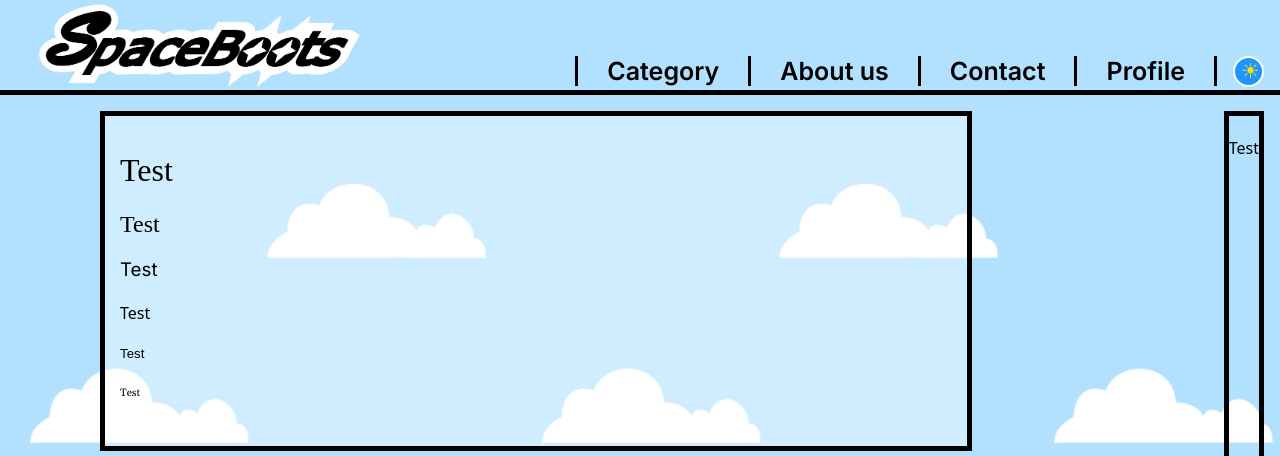
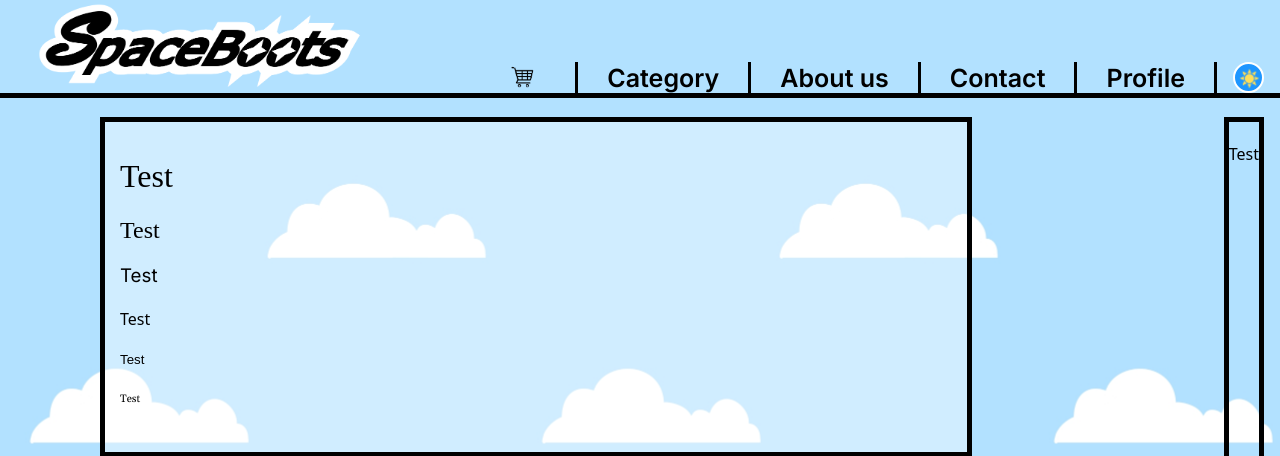
Before and after one commit to R4di00Guy/SpaceBoots, a PHP site: page /space_boots_home.html in a window 1280 px wide. Shown: the top 456 px of the page. Run offline with PHP 8.4, Linux system fonts and the light colour scheme; some web fonts are replaced.

Commit message:
added icons and edited script
there's need to copy changes to every page on the web site

```diff
--- a/JavaScript/scripts.js
+++ b/JavaScript/scripts.js
@@ -16,7 +16,15 @@ $(function(){
         $('header').css({
             'border-bottom':'5px solid white'
         });
-        $('#themeSwitch').text("☾");
+        $('.themes').attr({
+            "alt":"dark theme",
+            "src":"images/ikony/ksiezyc.png",
+        });
+        $('.themes').css({
+            'bottom':'1px',
+            'right':'2px',
+        });
+        $('#cart').css({'filter':'invert()',});
         l=1;
         console.log(l);
     }
@@ -34,7 +42,15 @@ $(function(){
         $('header').css({
             'border-bottom':'5px solid black'
         });
-        $('#themeSwitch').text("☀");
+         $('.themes').attr({
+            "alt":"light theme",
+            "src":"images/ikony/slonce.png",
+        });
+         $('.themes').css({
+            'bottom':'3px',
+            'right':'0px',
+        });
+        $('#cart').css({'filter':'none',});
         l=0;
         console.log(l);
     }
--- a/space_boots_home.html
+++ b/space_boots_home.html
@@ -32,12 +32,12 @@
         <a href="space_boots_home.html" class="logo"><img src="images/SpaceBoots_logo2.png"></a>
         <!--logo-->
         <nav>
-                <a href="#" class="nav"><img src=''></a><!--koszyk--><div class="spaces"></div>
+                <a href="#" class="nav"><img id="cart" alt="shopping cart" src='images/ikony/koszyk.png'></a><!--koszyk--><div class="spaces"></div>
                 <a href="#" class="nav">Category</a><!--dropdown menu?--><div class="spaces"></div>
                 <a href="aboutus_SpaceBoots.html" class="nav">About us</a><!--link do podstrony--><div class="spaces"></div>
-                <a href="#" class="nav">Contact</a><!--link do podstrony--><div class="spaces"></div>
+                <a href="contact_SpaceBoots.html" class="nav">Contact</a><!--link do podstrony--><div class="spaces"></div>
                 <a href="#" class="nav">Profile</a><!--link do podstrony--><div class="spaces"></div>
-                <button id="themeSwitch">☀</button>
+                <button id="themeSwitch"><img alt="light theme" class="themes" src="images/ikony/slonce.png"></button>
         </nav>
     </header>
     <div class="main" id="home" style="margin-left: 100px;">
@@ -54,7 +54,7 @@
     </div>
     <footer id="homef">
         <div class="footerlogo">
-            <a href="space_boots_home.html" class="logo"><img src="logo_SpaceBoots.png"></a>
+            <a href="space_boots_home.html" class="logo"><img src="images/SpaceBoots_logo2.png"></a>
         </div>
 
         <div class="afterwords">
@@ -68,9 +68,9 @@
 
         <div class="socials">
             <ul>
-                <li><a href="#"><img src="facebook.png" alt="Facebook"></a></li>
-                <li><a href="#"><img src="instagram.png" alt="Instagram"></a></li>
-                <li><a href="#"><img src="twitter.png" alt="Twitter"></a></li>
+                <li><a href="#"><img src="images/ikony/facebook.png" alt="Facebook"></a></li>
+                <li><a href="#"><img src="images/ikony/instagram.png" alt="Instagram"></a></li>
+                <li><a href="#"><img src="images/ikony/twitter.png" alt="Twitter"></a></li>
             </ul>
         </div>
         <div class="copyrights">
--- a/styles.css
+++ b/styles.css
@@ -18,7 +18,7 @@ body{
 }
 /*body bedzie mial bg-image wartosc domyslna-jasna*/
 header{
-    height: 90px;
+    height: 93px;
     width: 100%;
     background-color: rgba(240, 248, 255, 0);
     border-bottom: 5px solid black;
@@ -37,9 +37,21 @@ nav{
     background-color: #1E96FF;
     border-radius: 30px;
     border: solid 2px #fff;
-    color: #FFDF0E;
+    padding: 0;
+    /* color: #FFDF0E; */
     /* padding-bottom: 25px; */
     line-height: 0px;
+}
+.themes{
+    position: relative;
+    width: 31px;
+    bottom: 3px;
+}
+#cart{
+    position: relative;
+    width: 41px;
+    top: 2px;
+    filter: none;
 }
 h1{
     font-family: "IM Fell Great Primer SC", serif;
```
